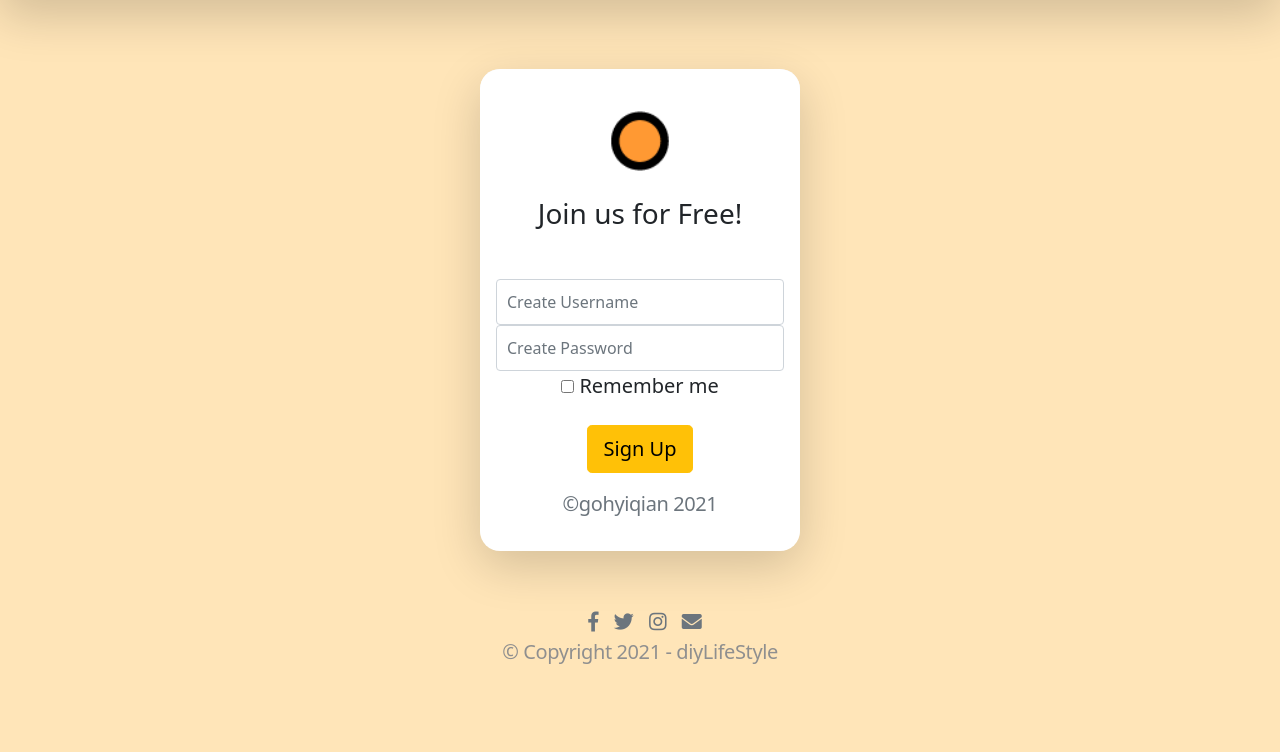
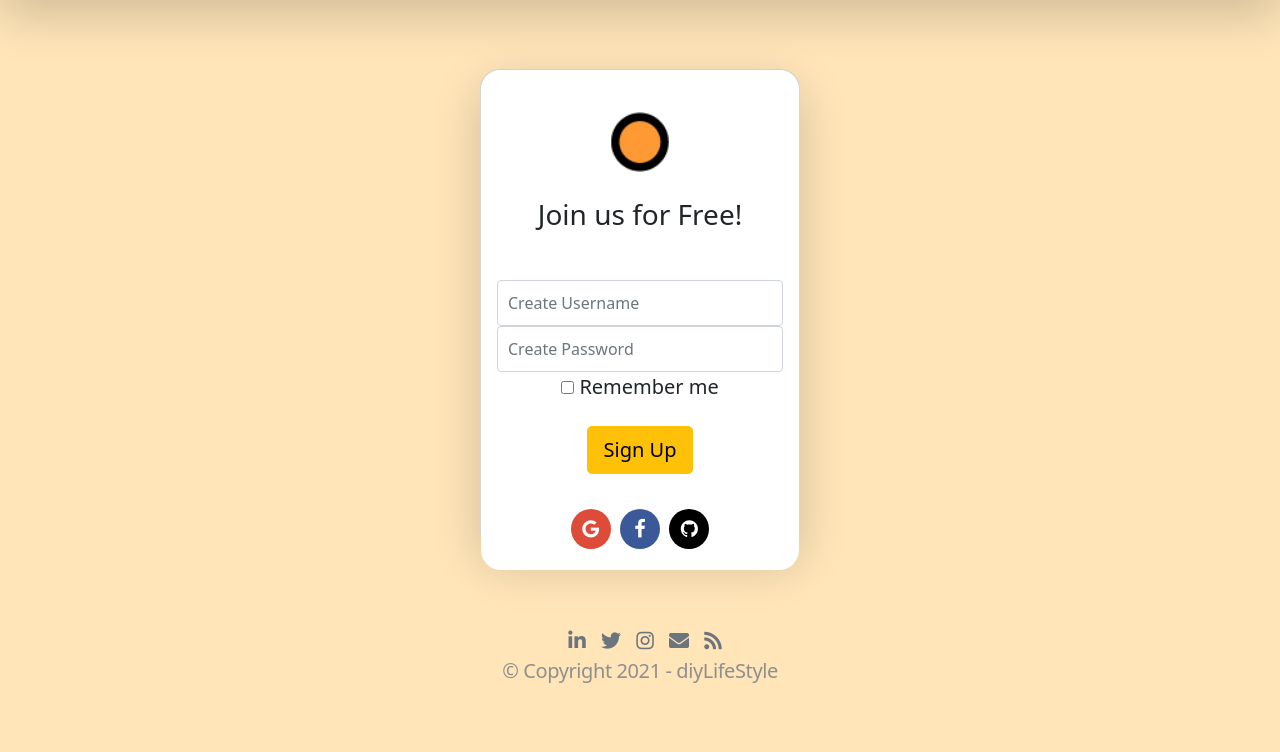
Before and after one commit to gohyiqian/DiyLifeStyle, a Node server app: page /users/signup in a window 1280 px wide. Shown: the part 81-833 px from the top of the page. Before the commit the page ends 745 px from the top, so only its background shows below. Run offline with Node 20, Linux system fonts and the light colour scheme; some libraries are stand-ins or nearby versions.

Commit message:
Added passport-google authentication

```diff
--- a/controllers/userController.js
+++ b/controllers/userController.js
@@ -2,6 +2,7 @@ const express = require("express");
 const User = require("../models/users");
 const bcrypt = require("bcrypt");
 const controller = express.Router();
+const session = require("express-session");
 
 // USER SIGN UP
 controller.get("/signup", (req, res) => {
@@ -49,7 +50,8 @@ controller.post("/login", async (req, res) => {
 
 // DESTROY SESSION
 controller.get("/logout", (req, res) => {
-  req.session.destroy();
+  // req.session.destroy(); // if using express-session
+  req.session = null; // if using cookie-session
   res.redirect("/?logout=true");
   // const logout = req.query.logout;
   // console.log(logout);
--- a/package.json
+++ b/package.json
@@ -19,12 +19,16 @@
   "homepage": "https://github.com/gohyiqian/GA-Project-2#readme",
   "dependencies": {
     "bcrypt": "^5.0.1",
+    "cookie-session": "^1.4.0",
     "dotenv": "^10.0.0",
     "ejs": "^3.1.6",
     "express": "^4.17.1",
     "express-session": "^1.17.2",
     "method-override": "^3.0.0",
     "mongoose": "^5.13.8",
-    "multer": "^1.4.3"
+    "mongoose-findorcreate": "^3.0.0",
+    "multer": "^1.4.3",
+    "passport": "^0.4.1",
+    "passport-google-oauth": "^2.0.0"
   }
 }
--- a/public/main.css
+++ b/public/main.css
@@ -146,7 +146,8 @@ textarea {
   border-radius: 50%;
 }
 
-.btn:hover {
+.btn:hover,
+.fa:hover {
   font-weight: bold;
   animation-name: background-color;
   animation-duration: 500ms;
@@ -208,7 +209,7 @@ td:last-child {
 
 .tab {
   overflow: hidden;
-  border: 1.5px solid #feac1e;
+  border: 0.5px solid #feac1e;
   background-color: #ffff;
   border-top-right-radius: 20px;
   border-top-left-radius: 20px;
@@ -240,7 +241,7 @@ td:last-child {
 .tabcontent {
   display: none;
   padding: 6px 12px;
-  border: 1.5px solid #feac1e;
+  border: 0.5px solid #feac1e;
   border-top: none;
   background-color: #ffff;
   border-bottom-right-radius: 20px;
@@ -301,7 +302,6 @@ td:last-child {
 /* CARDS */
 .card {
   border-radius: 20px;
-  border: 0px solid #feac1e;
   background-color: #f1f1f1;
 }
 
@@ -319,6 +319,7 @@ td:last-child {
 
 .card:hover,
 .card-body:hover {
+  border: 0.5px solid #feac1e;
   -moz-box-shadow: 10 50 10px #feac1e;
   -webkit-box-shadow: 0 0 20px #feac1e;
   box-shadow: 10 10 50px #feac1e;
@@ -401,6 +402,33 @@ td:last-child {
   line-height: 1.5;
   letter-spacing: -0.25px;
 }
+
+/* Logo Sign In*/
+.fa {
+  padding: 10px;
+  font-size: 40px;
+  width: 40px;
+  text-align: center;
+  text-decoration: none;
+  margin: 5px 2px;
+  border-radius: 50%;
+}
+
+.fa-facebook {
+  background: #3b5998;
+  color: white;
+}
+
+.fa-google {
+  background: #dd4b39;
+  color: white;
+}
+
+.fa-github {
+  background: black;
+  color: white;
+}
+
 /* FOOTER */
 .social-icon {
   padding-left: 10px;
--- a/views/partials/footer_v2.ejs
+++ b/views/partials/footer_v2.ejs
@@ -1,9 +1,10 @@
 <footer class="text-muted py-5">
     <div class="container py-2">
-      <i class="social-icon fab fa-facebook-f"></i>
+      <i class="social-icon fab fa-linkedin"></i>
       <i class="social-icon fab fa-twitter"></i>
       <i class="social-icon fab fa-instagram"></i>
       <i class="social-icon fas fa-envelope"></i>
+      <i class="social-icon fas fa-rss"></i>
       <p>© Copyright 2021 - diyLifeStyle </p>
     </div>
   </footer>
--- a/views/partials/header.ejs
+++ b/views/partials/header.ejs
@@ -8,6 +8,7 @@
     <link rel="stylesheet" href="/main.css" />
     <link rel="stylesheet" href="//use.fontawesome.com/releases/v5.0.7/css/all.css">
     <link rel="icon" href="/images/favicon.ico">
+    <link rel="stylesheet" href="https://cdnjs.cloudflare.com/ajax/libs/font-awesome/4.7.0/css/font-awesome.min.css">
     <title>diyLifeStyle</title>
 
     <nav class="navbar navbar-expand-md navbar-light fixed-top bg-light shadow-lg">
--- a/views/users/login.ejs
+++ b/views/users/login.ejs
@@ -22,9 +22,11 @@
             </label>
           </div>
           <button class="btn btn-lg btn-secondary btn-block" type="submit" >Log in</button>
-          <p class="mt-3 mb-3 text-muted">©gohyiqian 2021</p>
         </form>
-      </div>
+      </div> <br>
+      <a href=/auth/google class="fa fa-google"></a>
+      <a href=/auth/facebook class="fa fa-facebook"></a>
+      <a href=/auth/github class="fa fa-github"></a>
     </div>
     <%- include("../partials/footer_v2.ejs") %>
   </div>
--- a/views/users/signup.ejs
+++ b/views/users/signup.ejs
@@ -22,19 +22,13 @@
             </label>
           </div>
           <button class="btn btn-lg btn-warning btn-block" type="submit" value="Sign up">Sign Up</button>
-          <p class="mt-3 mb-3 text-muted">©gohyiqian 2021</p>
         </form>
-      </div>
+      </div><br>
+      <a href=/auth/google class="fa fa-google"></a>
+      <a href=/auth/facebook class="fa fa-facebook"></a>
+      <a href=/auth/github class="fa fa-github"></a>
     </div>
-    <footer class="text-muted py-5">
-      <div class="container py-2">
-        <i class="social-icon fab fa-facebook-f"></i>
-        <i class="social-icon fab fa-twitter"></i>
-        <i class="social-icon fab fa-instagram"></i>
-        <i class="social-icon fas fa-envelope"></i>
-        <p>© Copyright 2021 - diyLifeStyle </p>
-      </div>
-    </footer>
+    <%- include("../partials/footer_v2.ejs") %>
   </div>
   <script type="text/javascript" src="/navbar.js"></script>
 </body>
```
Also changed, not shown: server.js (+83 -1 lines), 1 other file.
